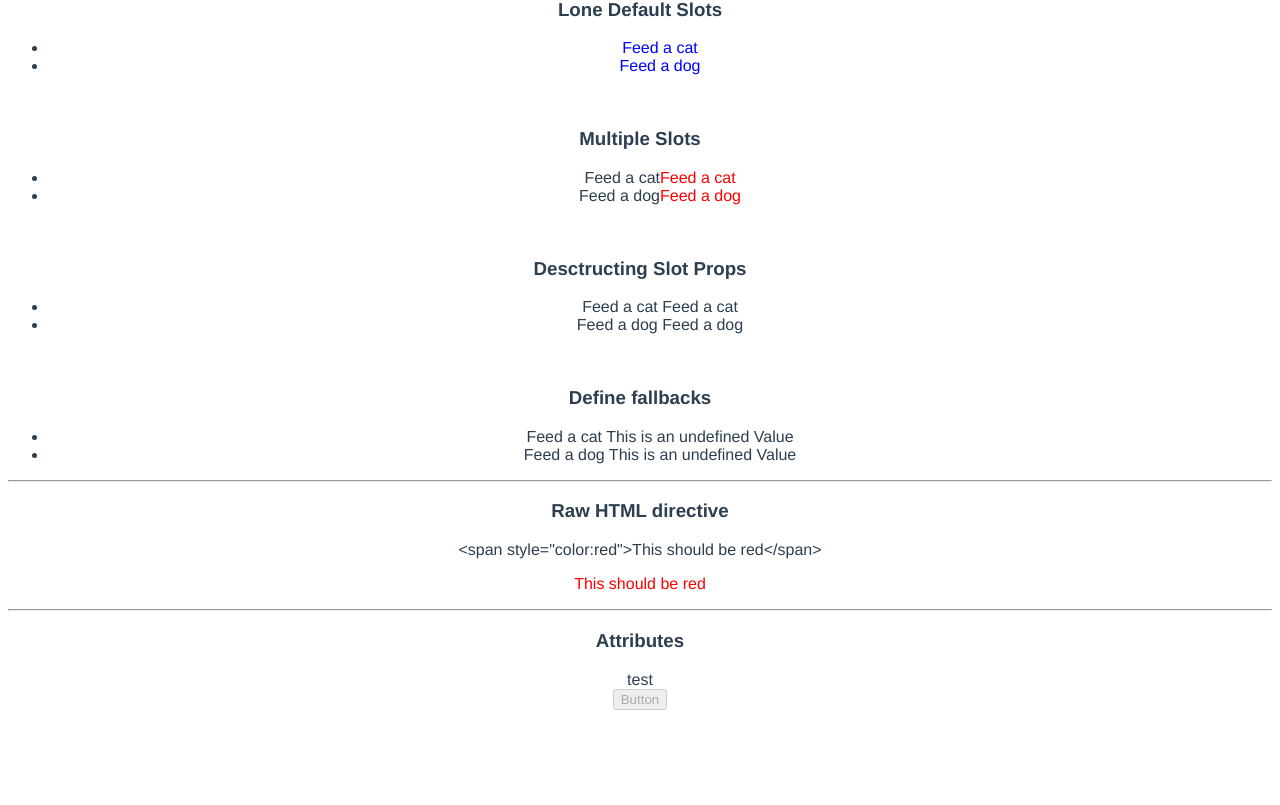
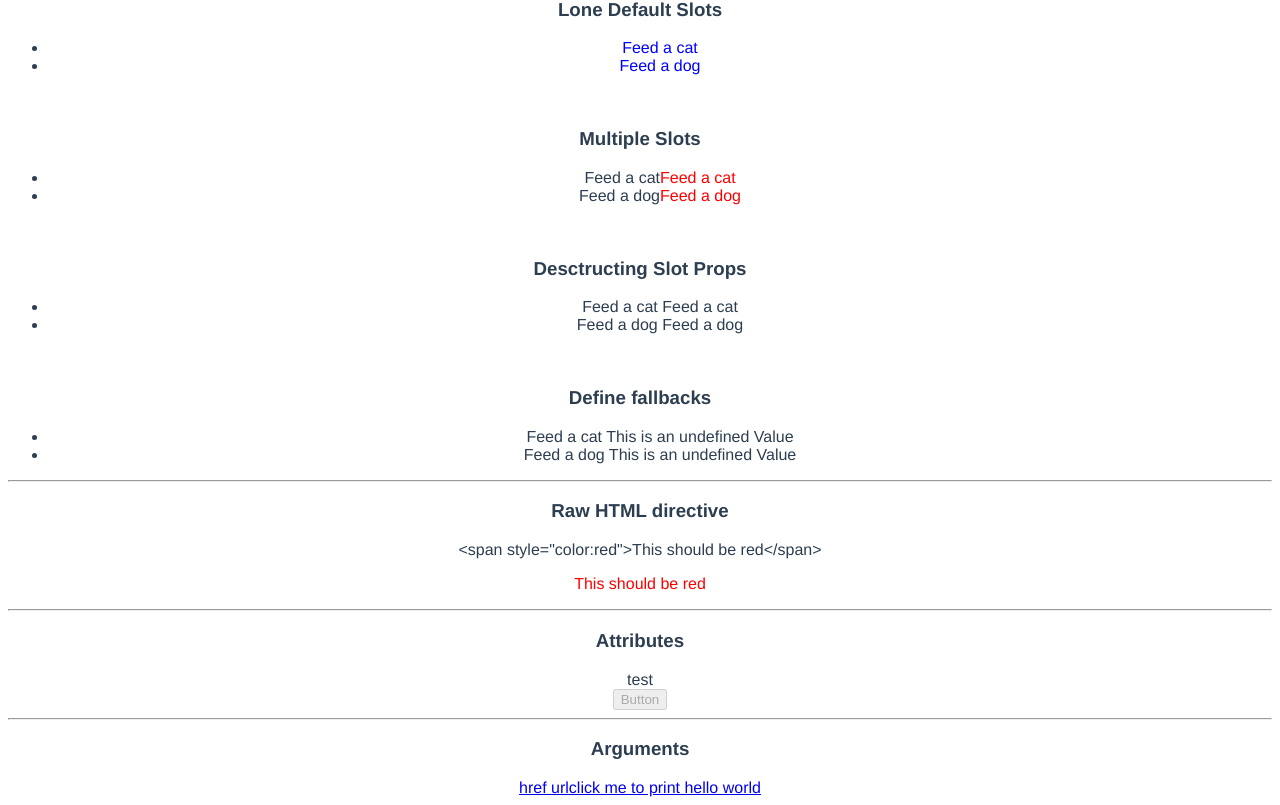
Before and after one commit to nor1c/vue-play, a Vue app in the folder hello-world/: page /misc in a window 1280 px wide. Shown: the part 1052-1857 px from the top of the page. Before the commit the page ends 1770 px from the top, so only its background shows below. Built offline with nearby package versions, Linux system fonts and the light colour scheme.

Commit message:
arguments

```diff
--- a/hello-world/src/views/Misc.vue
+++ b/hello-world/src/views/Misc.vue
@@ -123,6 +123,13 @@
             <div :id="dynamicId">test</div> <!-- <div id="1".. -->
             <button :disabled="isButtonDisabled">Button</button> <!-- the button disabled -->
         </div>
+
+        <hr>
+        <div>
+            <h3>Arguments</h3>
+            <a :href="'https://google.com'">href url</a>
+            <a href="#" @click="sayHello()">click me to print hello world</a>
+        </div>
     </div>
 </template>
 
@@ -141,8 +148,7 @@ export default {
         BaseLayout,
         TodoList
     },
-    data() {
-        return {
+    data: () => ({
         helloWorld: 'Hello World!',
         rawHtml: '<span style="color:red">This should be red</span>',
         showHello: true,
@@ -158,6 +164,10 @@ export default {
         ],
         dynamicId: 1,
         isButtonDisabled: true
+    }),
+    methods: {
+        sayHello: () => {
+            alert('hello world')
         }
     }
 }
```
Lines whose indentation alone changed are shown as unchanged.
